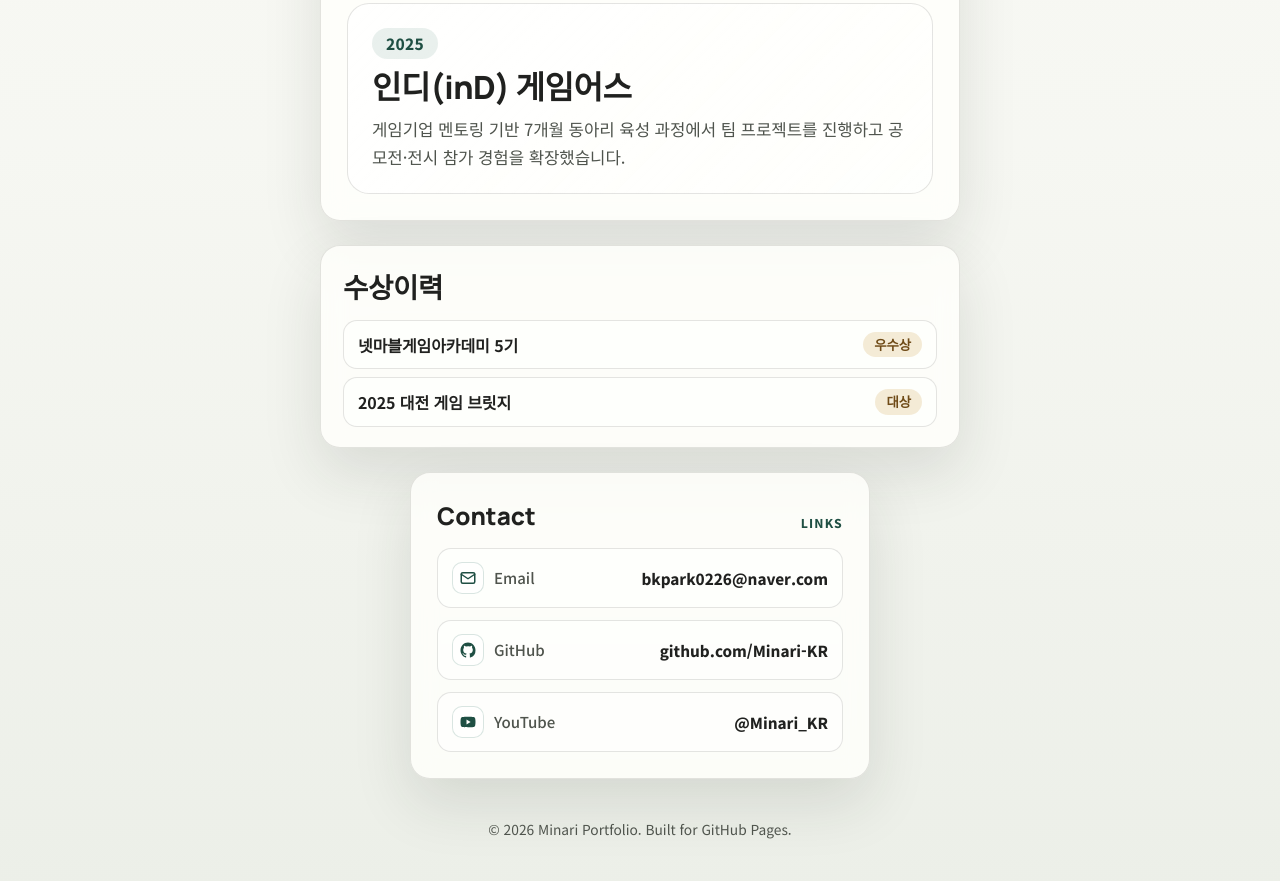
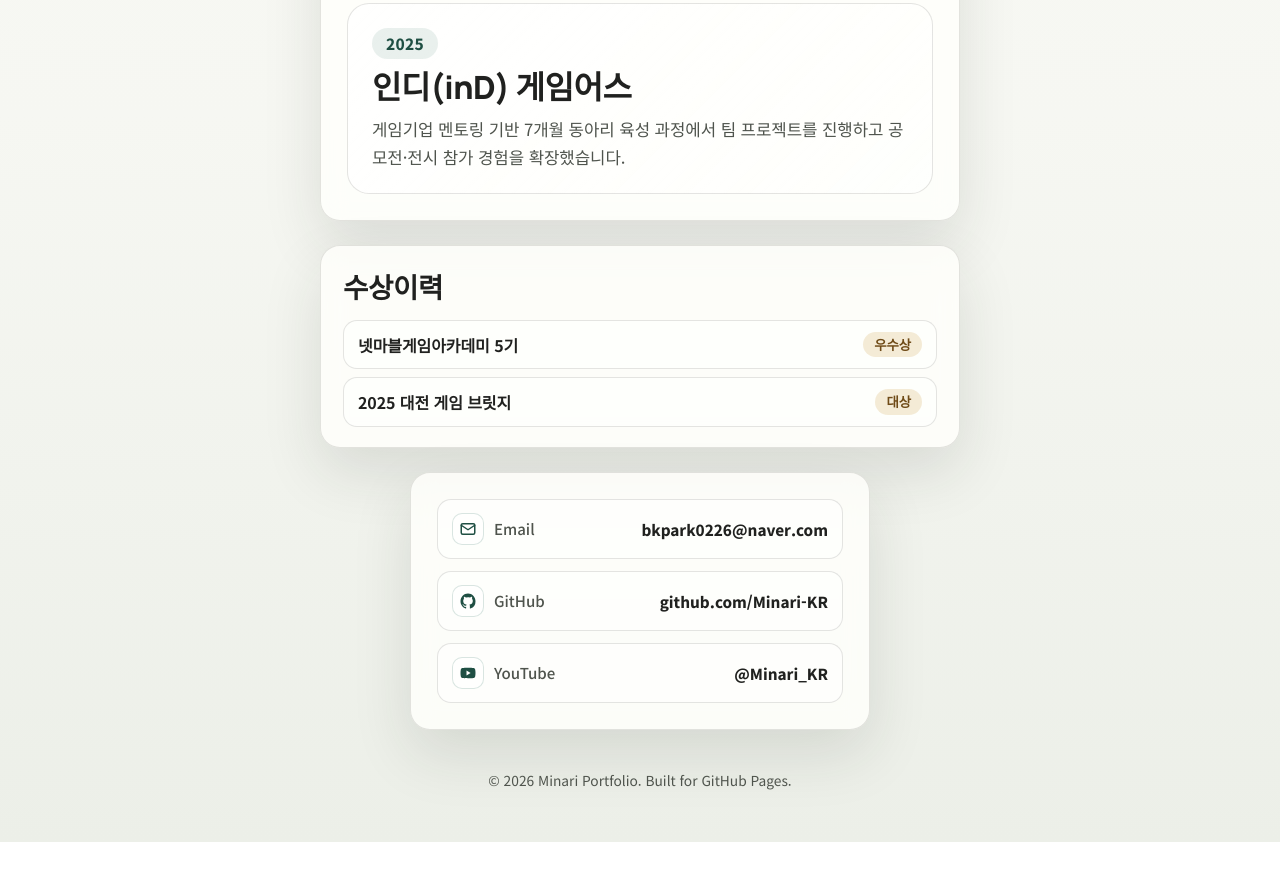
Before and after one commit to Minari-KR/Minari.github.io, a plain HTML site: page index.html in a window 1280 px wide. Shown: the part 885-1766 px from the top of the page. After the commit the page ends 1727 px from the top, so only its background shows below. Drawn offline with Linux system fonts and the light colour scheme.

Commit message:
Update index.html

```diff
--- a/index.html
+++ b/index.html
@@ -1129,10 +1129,6 @@
 
     <section class="contact-layout">
       <article class="panel contact-card fade-up delay-2" id="contact">
-        <div class="section-title">
-          <h2>Contact</h2>
-          <span>Links</span>
-        </div>
         <div class="contact-list">
           <a class="contact-item" href="mailto:bkpark0226@naver.com">
             <span class="contact-label">
```
